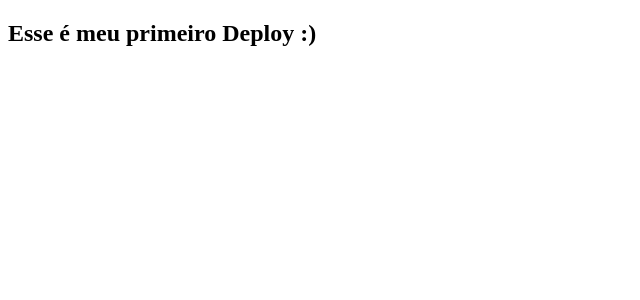
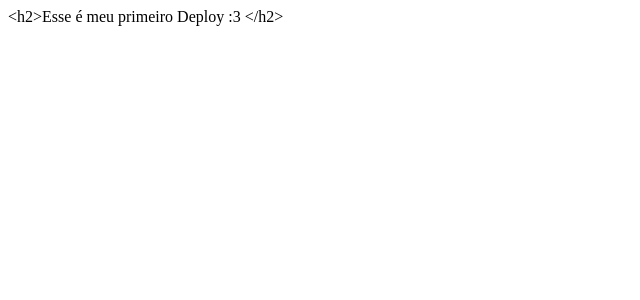
Before and after one commit to DevFelipeSilva-404/MyFirst-Repository, a Next.js app: page / in a window 1280 px wide. Shown: the top 300 px of the page, without its empty margins (0-640 px from the left). Built offline with nearby package versions, Linux system fonts and the light colour scheme.

Commit message:
adiconando mais uma alteraçao no texto

```diff
--- a/pages/index.js
+++ b/pages/index.js
@@ -1,5 +1,10 @@
 function Home(){
-    return <h2>Esse é meu primeiro Deploy :) </h2>
+
+    return `<h2>Esse é meu primeiro Deploy :3
+         </h2>
+
+
+         `
 }
 
 export default Home;
```
